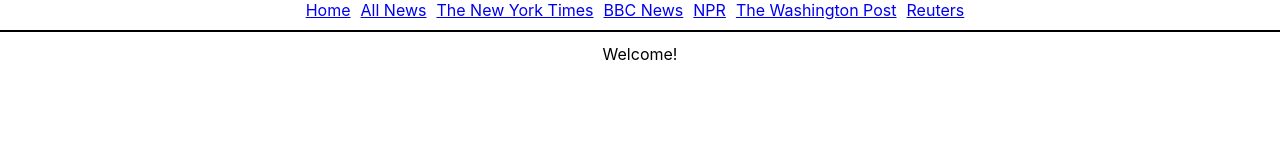
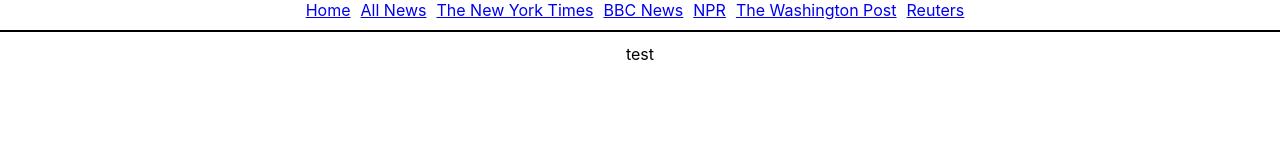
Before and after one commit to jamesscalise/news-feed, a React (Create React App) app: page /new-york-times in a window 1280 px wide. Shown: the top 160 px of the page. Built offline with nearby package versions, Linux system fonts and the light colour scheme; no server answers.

Commit message:
brought in nyt rss data

```diff
--- a/package.json
+++ b/package.json
@@ -6,10 +6,13 @@
     "@testing-library/jest-dom": "^4.2.4",
     "@testing-library/react": "^9.3.2",
     "@testing-library/user-event": "^7.1.2",
+    "axios": "^0.20.0",
     "react": "^16.13.1",
     "react-dom": "^16.13.1",
     "react-router-dom": "^5.2.0",
-    "react-scripts": "3.4.3"
+    "react-scripts": "3.4.3",
+    "react-xml-parser": "^1.1.6",
+    "xml2js": "^0.4.23"
   },
   "scripts": {
     "start": "react-scripts start",
--- a/src/App.js
+++ b/src/App.js
@@ -7,14 +7,15 @@ import {
 } from 'react-router-dom';
 import NavBar from "./components/NavBar"
 import Home from "./components/Home"
+import NewYorkTimes from "./components/NewYorkTimes"
 
 function App() {
   return (
     <Router>
       <div className="App">
         <NavBar />
-        <Home />
-
+        <Route  exact path="/" render={routerProps => <Home {...routerProps} />} />
+        <Route exact path="/new-york-times" render={routerProps => <NewYorkTimes {...routerProps} />}/>
       </div>
     </Router>
   );
--- /dev/null
+++ b/src/components/NewYorkTimes.js
@@ -0,0 +1,38 @@
+import Axios from 'axios';
+import React, { Component } from 'react';
+import XMLParser from 'react-xml-parser';
+
+
+class NewYorkTimes extends Component {
+
+    componentDidMount(){
+        Axios
+	.get("https://rss.nytimes.com/services/xml/rss/nyt/HomePage.xml", {
+		"Content-Type": "application/xml; charset=utf-8"
+	 })
+	.then(response => (response.data))
+    .then(data => {
+        var xml = new XMLParser().parseFromString(data);
+        let filtered = xml.children[0].children.filter(d => d.name ==="item")
+        console.log(filtered)
+        this.setState({
+            items: filtered
+        })
+    })
+	.catch(function(error) {
+		console.log(error);
+	});
+    }
+
+    state = {
+        items: []
+    }
+
+    render (){
+        return(
+            <div>test</div>
+        )
+    }
+}
+
+export default NewYorkTimes
```
Also changed, not shown: 1 other file (tests, documents, lock files or other folders).
